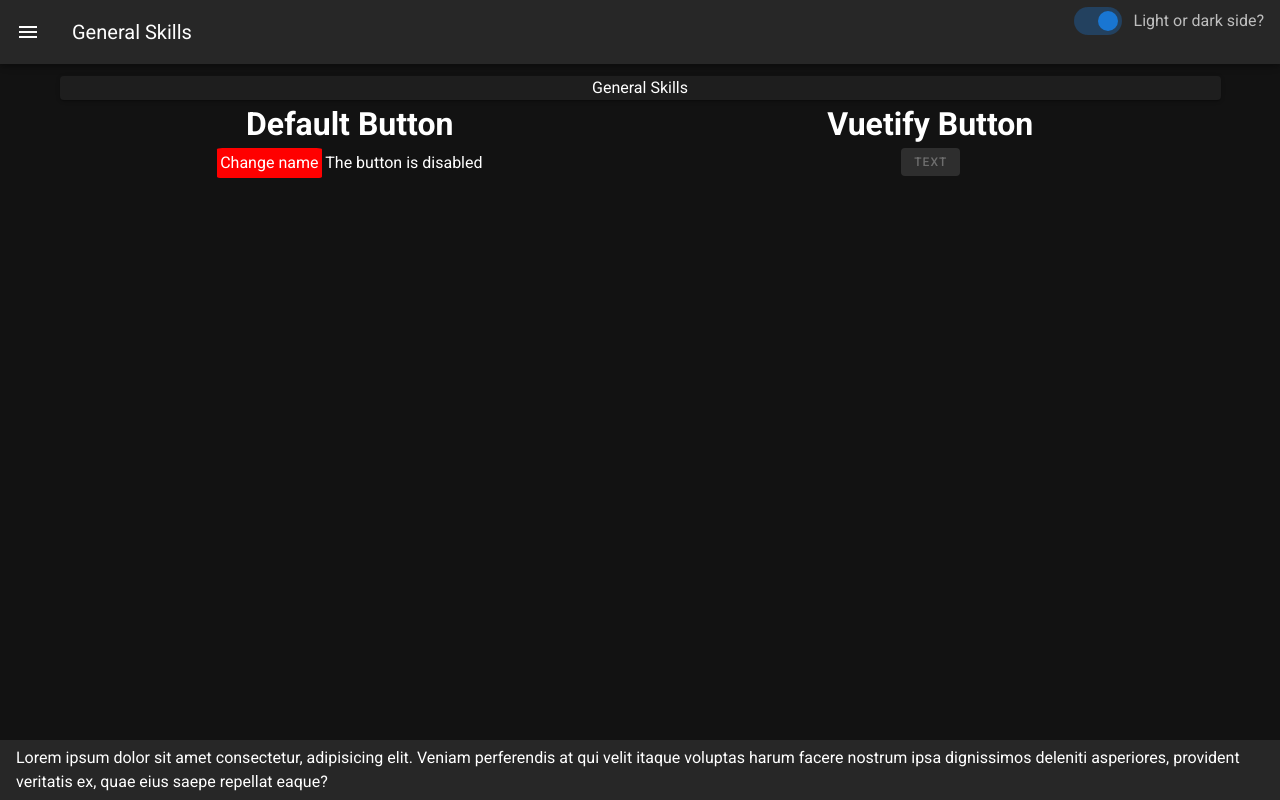
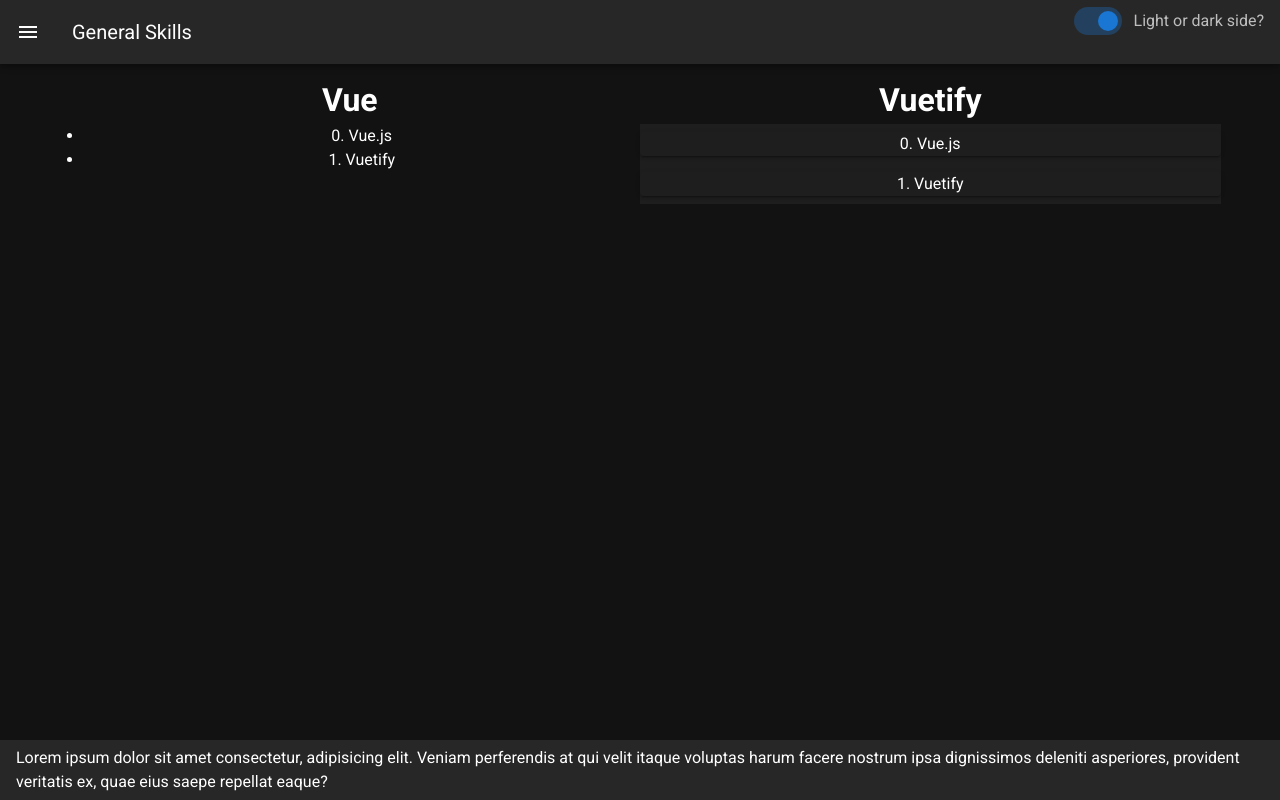
Before and after one commit to IamCharlesM/Nuxt-skills, a Nuxt app: page / in a window 1280 px wide. Built offline with nearby package versions, Linux system fonts and the light colour scheme.

Commit message:
For loop

```diff
--- a/components/Skills.vue
+++ b/components/Skills.vue
@@ -2,27 +2,22 @@
   <div class="hello">
     <v-row no-gutters>
       <v-col>
+        <h1>Vue</h1>
+        <ul>
+          <li v-for="(data, index) in skills" :key="index">
+            {{ index }}. {{ data.skill }}
+          </li>
+        </ul>
+      </v-col>
+
+      <v-col>
+        <h1>Vuetify</h1>
+        <v-list v-for="(data, index) in skills" :key="index">
         <v-card>
-          {{ name }}
+            {{ index}}. {{ data.skill}}
         </v-card>
+        </v-list>
       </v-col>
-    </v-row>
-
-    <v-row no-gutters>
-      <v-col>
-        <h1>Default Button</h1>
-        <button v-on:click="changeName" v-bind:disable="btnState" class="default-button">
-          Change name
-        </button>
-
-        {{ btnState ? 'The button is disabled' : 'The button is active'}}
-
-        </v-col
-      >
-      <v-col>
-        <h1>Vuetify Button</h1>
-        <v-btn depressed small color="primary" disabled>text</v-btn></v-col
-      >
     </v-row>
   </div>
 </template>
@@ -32,8 +27,7 @@
   name: 'Skills',
   data() {
     return {
-      name: 'General Skills',
-      btnState: true,
+      skills: [{ skill: 'Vue.js' }, { skill: 'Vuetify' }],
     }
   },
 }
@@ -43,6 +37,6 @@
 .default-button {
   border-radius: 5%;
   background-color: red;
-  padding: 0.2em
-  }
+  padding: 0.2em;
+}
 </style>
```
